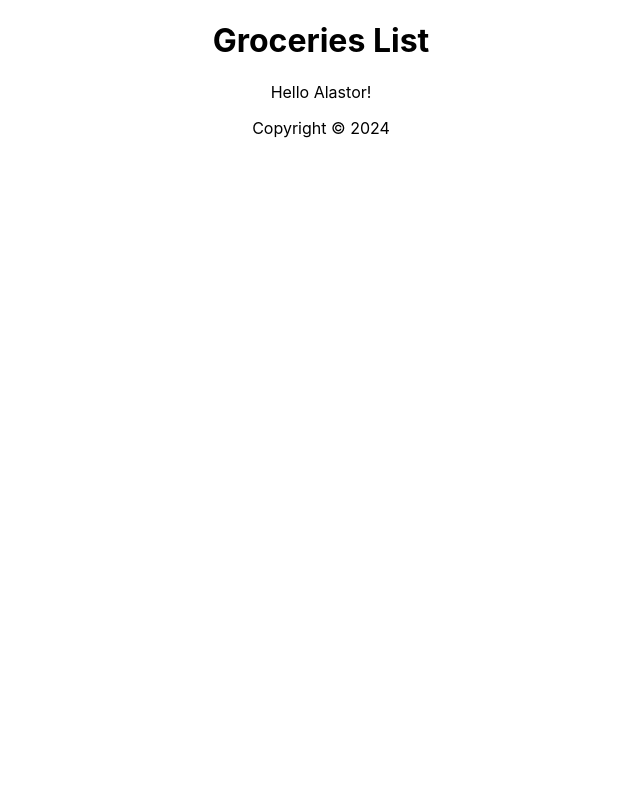
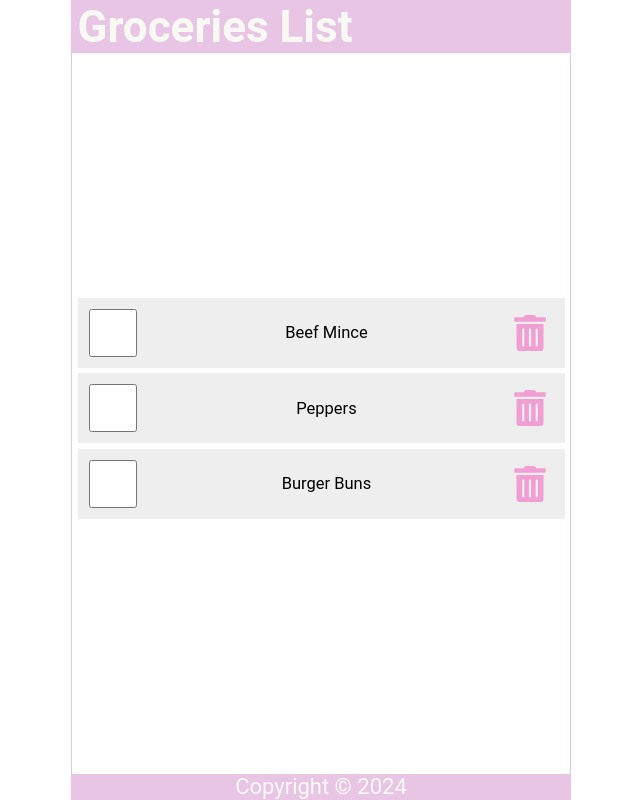
Before and after one commit to LilyBurton/react-series, a React (Create React App) app: page / in a window 1280 px wide. Shown: the whole page, without its empty margins (319-959 px from the left). Built offline with nearby package versions, Linux system fonts and the light colour scheme.

Commit message:
Add list of items and keys and styling with CSS

```diff
--- a/package.json
+++ b/package.json
@@ -34,5 +34,8 @@
       "last 1 firefox version",
       "last 1 safari version"
     ]
+  },
+  "devDependencies": {
+    "react-icons": "^5.2.1"
   }
 }
--- a/src/Content.js
+++ b/src/Content.js
@@ -1,16 +1,45 @@
+import { useState } from 'react';
+import { FaTrashAlt } from 'react-icons/fa'
+
 const Content = () => {
-    const handleNamesChange = () => {
-        const names = ['Charlie', 'Vaggie', 'Angel', 'Alastor', 'Nifty', 'Husk'];
-        const int = Math.floor(Math.random() * 6);
-        return names[int];
+    const [items, setItems] = useState([
+      {
+        id: 1,
+        checked: false,
+        item: "Beef Mince"
+      },
+      {
+        id: 2,
+        checked: false,
+        item: "Peppers"
+      },
+      {
+        id: 3,
+        checked: false,
+        item: "Burger Buns"
       }
+    ]);
+
+
     return (
         <main>
-            <p>
-                Hello {handleNamesChange()}!
-            </p>
+          <ul>
+            {items.map((item) => (
+              <li className ='item' key={item.id}>
+                <input
+                  type="checkbox"
+                  checked={item.checked}
+                />
+                <label>{item.item}</label>
+                <FaTrashAlt
+                  role='button'
+                  tabIndex='0' />
+              </li>
+            ))}
+          </ul>
+
         </main>
     )
-}
+  }
 
 export default Content;
--- a/src/index.css
+++ b/src/index.css
@@ -1,13 +1,114 @@
-body {
+* {
   margin: 0;
-  font-family: -apple-system, BlinkMacSystemFont, 'Segoe UI', 'Roboto', 'Oxygen',
-    'Ubuntu', 'Cantarell', 'Fira Sans', 'Droid Sans', 'Helvetica Neue',
-    sans-serif;
-  -webkit-font-smoothing: antialiased;
-  -moz-osx-font-smoothing: grayscale;
+  padding: 0;
+  box-sizing: border-box;
 }
 
-code {
-  font-family: source-code-pro, Menlo, Monaco, Consolas, 'Courier New',
-    monospace;
+html {
+  font-size: 22px;
 }
+
+body {
+  min-height: 100vh;
+  font-family: 'Roboto', 'Oxygen', 'Ubuntu', 'Cantarell', 'Fira Sans', 'Droid Sans', sans-serif;
+}
+
+.App {
+  display: flex;
+  flex-direction: column;
+  justify-content: center;
+  align-items: center;
+  height: 100vh;
+  width: 100%;
+  max-width: 500px;
+  border: 1px solid #E8C5E5;
+  margin: auto;
+}
+
+header {
+  width: 100%;
+  padding: 0 0.25rem;
+  background-color: #E8C5E5;
+  color: #F7F9F2;
+  display: flex;
+  justify-content: space-between;
+  align-items: center;
+}
+
+main {
+  width: 100%;
+  display: flex;
+  flex-direction: column;
+  flex-grow: 1;
+  justify-content: center;
+  align-items: center;
+  overflow-y: auto;
+}
+
+footer {
+  width: 100%;
+  padding: 0 0.25rem;
+  background-color: #E8C5E5;
+  color: #F7F9F2;
+  display: grid;
+  place-content: center;
+}
+
+ul {
+  width: 100%;
+  list-style: none;
+  padding: 0 0.25rem 0.25rem;
+}
+
+ul li::before {
+  content: "\200B";
+}
+
+.item {
+  display: flex;
+  justify-content: flex-start;
+  align-items: center;
+  padding: 0.5rem 0.5rem 0.5rem;
+  margin: 0.25rem 0;
+  background-color: #eee;
+}
+
+.item:first-child {
+  margin: 0;
+}
+
+.item input[type="checkbox"] {
+  text-align: center;
+  width: 2.5rem;
+  width: 48px;
+  min-width: 48px;
+  height: 2.5rem;
+  height: 48px;
+  min-height: 48px;
+  cursor: pointer;
+  margin-right: 0.5rem;
+}
+
+.item input[type="checkbox"]:focus label {
+  text-decoration: underline;
+}
+
+.item > label {
+  font-size: 0.75rem;
+  flex-grow: 1;
+}
+
+.item svg {
+  width: 48px;
+  min-width: 48px;
+  height: 36px;
+  font-size: 1rem;
+  color: #F19ED2;
+  cursor: pointer;
+}
+
+.item svg:focus,
+.item svg:hover {
+  color: #91DDCF;
+  outline: none;
+}
```
Also changed, not shown: 1 other file (tests, documents, lock files or other folders).
